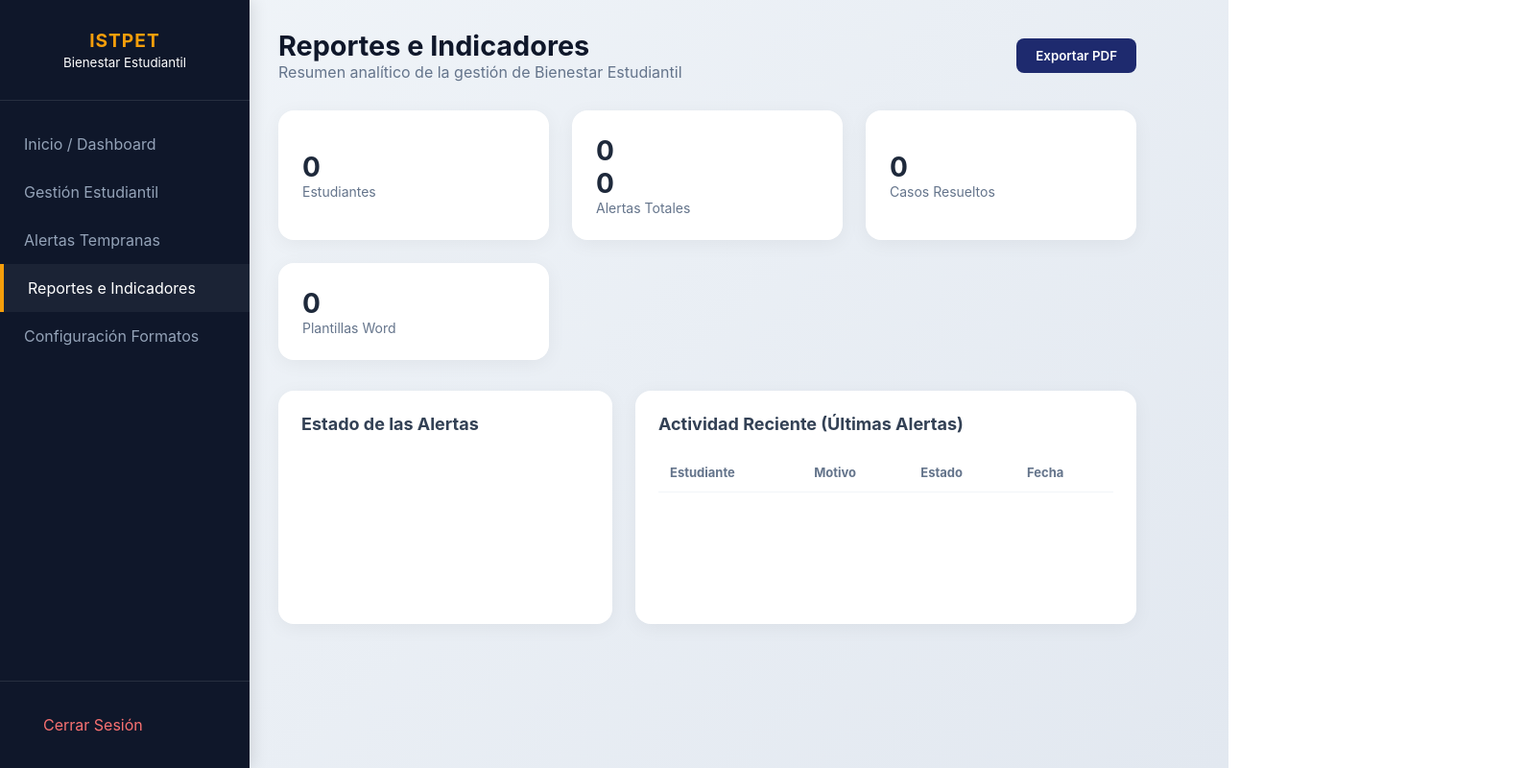
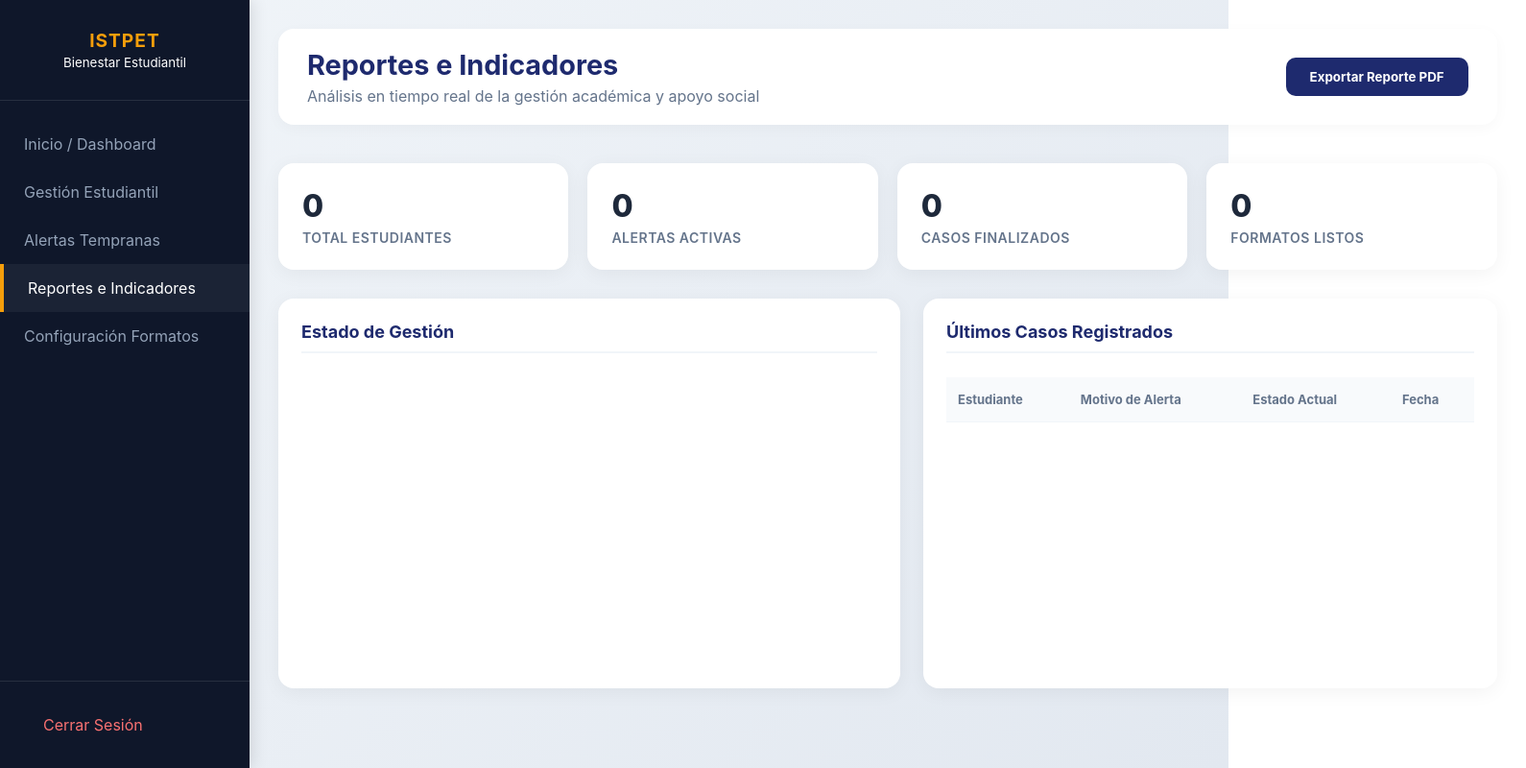
Before and after one commit to SebasCode297/Tesis_Bienestar_Estudiantil, a website: page cliente/bienestar/panel/reportes.html in a window 1280 px wide. Shown: the whole page at 96% size, 1590 px wide, since content can reach past the window. Drawn offline with nearby package versions, Linux system fonts and the light colour scheme; no server answers.

Commit message:
FIX: Diseno balanceado de reportes 4 columnas y ancho completo

```diff
--- a/cliente/bienestar/panel/reportes.html
+++ b/cliente/bienestar/panel/reportes.html
@@ -7,11 +7,20 @@
     <link rel="stylesheet" href="/bienestar/panel/estilos/panel.css">
     <script src="https://cdn.jsdelivr.net/npm/chart.js"></script>
     <style>
+        /* Ajuste para que el contenido use todo el ancho disponible */
+        .main-content {
+            padding: 30px;
+            width: 100%;
+            max-width: 100%;
+            box-sizing: border-box;
+        }
+
         .stats-grid {
             display: grid;
-            grid-template-columns: repeat(auto-fit, minmax(240px, 1fr));
-            gap: 24px;
-            margin-bottom: 32px;
+            grid-template-columns: repeat(4, 1fr); /* 4 columnas iguales */
+            gap: 20px;
+            margin-bottom: 30px;
+            width: 100%;
         }
 
         .stat-card {
@@ -19,22 +28,20 @@
             padding: 24px;
             border-radius: 16px;
             box-shadow: 0 4px 20px rgba(0,0,0,0.05);
-            display: flex;
-            align-items: center;
-            gap: 20px;
             transition: transform 0.3s ease;
+            min-width: 0; /* Evita que se desborde */
         }
 
         .stat-card:hover { transform: translateY(-5px); }
-
-        .stat-info h3 { font-size: 28px; margin: 0; color: #1e293b; }
-        .stat-info p { margin: 0; color: #64748b; font-size: 14px; }
+        .stat-info h3 { font-size: 32px; margin: 0; color: #1e293b; font-weight: 800; }
+        .stat-info p { margin: 5px 0 0; color: #64748b; font-size: 14px; font-weight: 600; text-transform: uppercase; letter-spacing: 0.5px; }
 
         .charts-container {
             display: grid;
-            grid-template-columns: 1fr 1.5fr;
+            grid-template-columns: 1fr 2fr; /* Gráfico más pequeño, Tabla más ancha */
             gap: 24px;
             margin-bottom: 32px;
+            width: 100%;
         }
 
         .chart-box {
@@ -42,28 +49,47 @@
             padding: 24px;
             border-radius: 16px;
             box-shadow: 0 4px 20px rgba(0,0,0,0.05);
+            min-height: 400px;
         }
 
-        .chart-box h2 { font-size: 18px; margin-bottom: 20px; color: #334155; }
+        .chart-box h2 { font-size: 18px; margin-bottom: 25px; color: #1e2a6e; font-weight: 700; border-bottom: 2px solid #f1f5f9; padding-bottom: 10px; }
 
         .recent-table {
             width: 100%;
             border-collapse: collapse;
         }
 
-        .recent-table th { text-align: left; padding: 12px; color: #64748b; font-size: 13px; border-bottom: 1px solid #f1f5f9; }
-        .recent-table td { padding: 16px 12px; font-size: 14px; border-bottom: 1px solid #f1f5f9; }
+        .recent-table th { text-align: left; padding: 15px 12px; color: #64748b; font-size: 13px; border-bottom: 1px solid #f1f5f9; background: #f8fafc; }
+        .recent-table td { padding: 18px 12px; font-size: 14px; border-bottom: 1px solid #f1f5f9; }
 
         .badge {
-            padding: 4px 10px;
-            border-radius: 20px;
+            padding: 6px 12px;
+            border-radius: 8px;
             font-size: 12px;
-            font-weight: 500;
+            font-weight: 700;
+            text-transform: uppercase;
         }
 
         .badge-pend { background: #fee2e2; color: #b91c1c; }
         .badge-proc { background: #fef3c7; color: #b45309; }
         .badge-resu { background: #dcfce7; color: #15803d; }
+
+        /* Estilo para el botón de exportar */
+        .header-top {
+            display: flex;
+            justify-content: space-between;
+            align-items: center;
+            margin-bottom: 40px;
+            background: white;
+            padding: 20px 30px;
+            border-radius: 16px;
+            box-shadow: 0 4px 15px rgba(0,0,0,0.03);
+        }
+
+        @media (max-width: 1200px) {
+            .stats-grid { grid-template-columns: repeat(2, 1fr); }
+            .charts-container { grid-template-columns: 1fr; }
+        }
     </style>
 </head>
 <body>
@@ -99,43 +125,42 @@
         </aside>
 
         <main class="main-content">
-            <header class="header-top" style="display: flex; justify-content: space-between; align-items: center; margin-bottom: 30px;">
+            <header class="header-top">
                 <div class="welcome-text">
-                    <h1>Reportes e Indicadores</h1>
-                    <p>Resumen analítico de la gestión de Bienestar Estudiantil</p>
+                    <h1 style="color: #1e2a6e; margin: 0;">Reportes e Indicadores</h1>
+                    <p style="margin: 5px 0 0; color: #64748b;">Análisis en tiempo real de la gestión académica y apoyo social</p>
                 </div>
                 <div class="header-actions">
-                    <button onclick="window.print()" style="padding: 10px 20px; background: #1e2a6e; color: white; border: none; border-radius: 8px; cursor: pointer; font-weight: 600;">
-                        Exportar PDF
+                    <button onclick="window.print()" style="padding: 12px 25px; background: #1e2a6e; color: white; border: none; border-radius: 10px; cursor: pointer; font-weight: 700; transition: all 0.3s;">
+                        Exportar Reporte PDF
                     </button>
                 </div>
             </header>
 
-            <!-- Tarjetas de Resumen -->
+            <!-- Tarjetas de Resumen (4 en una fila) -->
             <div class="stats-grid">
                 <div class="stat-card">
                     <div class="stat-info">
                         <h3 id="stat-estudiantes">0</h3>
-                        <p>Estudiantes</p>
+                        <p>Total Estudiantes</p>
                     </div>
                 </div>
                 <div class="stat-card">
                     <div class="stat-info">
                         <h3 id="stat-alertas">0</h3>
-                        <h3 id="stat-alertas">0</h3>
-                        <p>Alertas Totales</p>
+                        <p>Alertas Activas</p>
                     </div>
                 </div>
                 <div class="stat-card">
                     <div class="stat-info">
                         <h3 id="stat-resueltas">0</h3>
-                        <p>Casos Resueltos</p>
+                        <p>Casos Finalizados</p>
                     </div>
                 </div>
                 <div class="stat-card">
                     <div class="stat-info">
                         <h3 id="stat-formatos">0</h3>
-                        <p>Plantillas Word</p>
+                        <p>Formatos Listos</p>
                     </div>
                 </div>
             </div>
@@ -143,17 +168,20 @@
             <!-- Gráficos y Actividad -->
             <div class="charts-container">
                 <div class="chart-box">
-                    <h2>Estado de las Alertas</h2>
+                    <h2>Estado de Gestión</h2>
+                    <div style="height: 300px; display: flex; justify-content: center;">
                         <canvas id="chartAlertas"></canvas>
                     </div>
+                </div>
                 <div class="chart-box">
-                    <h2>Actividad Reciente (Últimas Alertas)</h2>
+                    <h2>Últimos Casos Registrados</h2>
+                    <div style="overflow-x: auto;">
                         <table class="recent-table">
                             <thead>
                                 <tr>
                                     <th>Estudiante</th>
-                                <th>Motivo</th>
-                                <th>Estado</th>
+                                    <th>Motivo de Alerta</th>
+                                    <th>Estado Actual</th>
                                     <th>Fecha</th>
                                 </tr>
                             </thead>
@@ -163,6 +191,7 @@
                         </table>
                     </div>
                 </div>
+            </div>
         </main>
     </div>
 
```
Lines whose indentation alone changed are shown as unchanged.
